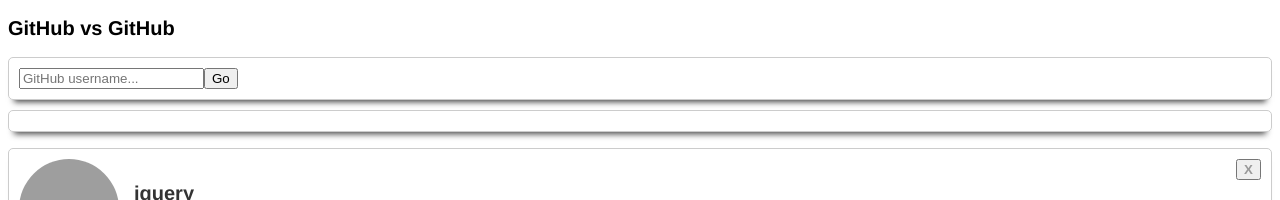
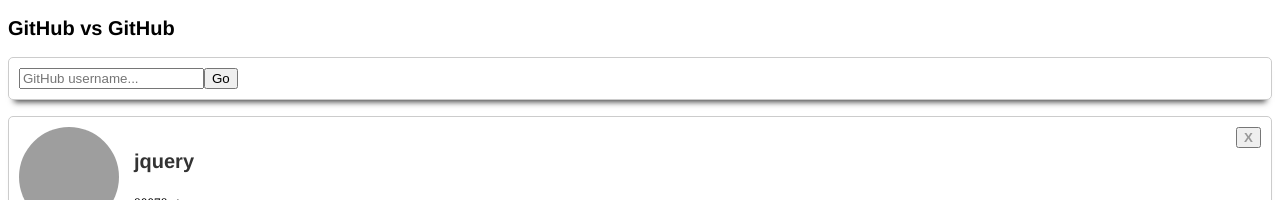
Before and after one commit to adrianblynch/github-vs-github, a React app: page / in a window 1280 px wide. Shown: the top 200 px of the page. Built offline with nearby package versions, Linux system fonts and the light colour scheme; grey boxes are pictures that could not be loaded.

Commit message:
Remove history component (for now)

```diff
--- a/App.js
+++ b/App.js
@@ -11,30 +11,6 @@
 		- Add the `warn` class in a better(?) way: http://www.chloechen.io/react-animation-done-in-two-ways/
 		- Are `handleReposResponse` and `handleReposFailure` worth it?
 */
-
-
-const initialHistoryState = []
-
-// History reducer
-const historyReducer = (state = initialHistoryState, action) => {
-	switch (action.type) {
-		case 'ADD_HISTORY': return [...state, action.username]
-		default: return state
-	}
-}
-
-// Store for deleted usernames
-const historyStore = createStore(historyReducer, [])
-
-class UserHistory extends React.Component {
-	render() {
-		return (
-			<div id="history" className="border">
-				{ this.props.history.join(', ') }
-			</div>
-		)
-	}
-}
 
 class App extends React.Component {
 
@@ -101,10 +77,6 @@
 		const username = event.target.value
 		const users = [...this.state.users.filter(user => user.username !== username)]
 		this.setState({ users: users })
-		historyStore.dispatch({
-			type: 'ADD_HISTORY',
-			username: username
-		})
 	}
 
 	render() {
@@ -124,7 +96,6 @@
 					Note: removeUser is bound to this component in the constructor above. Without this, we lose the abililty to access
 					the state. Still not happy with the signature of removeUser above.
 				*/}
-				<UserHistory history={ historyStore.getState() } />
 				<Scoreboard users={ this.state.users } removeUser={ this.removeUser } />
 			</div>
 		)
```
